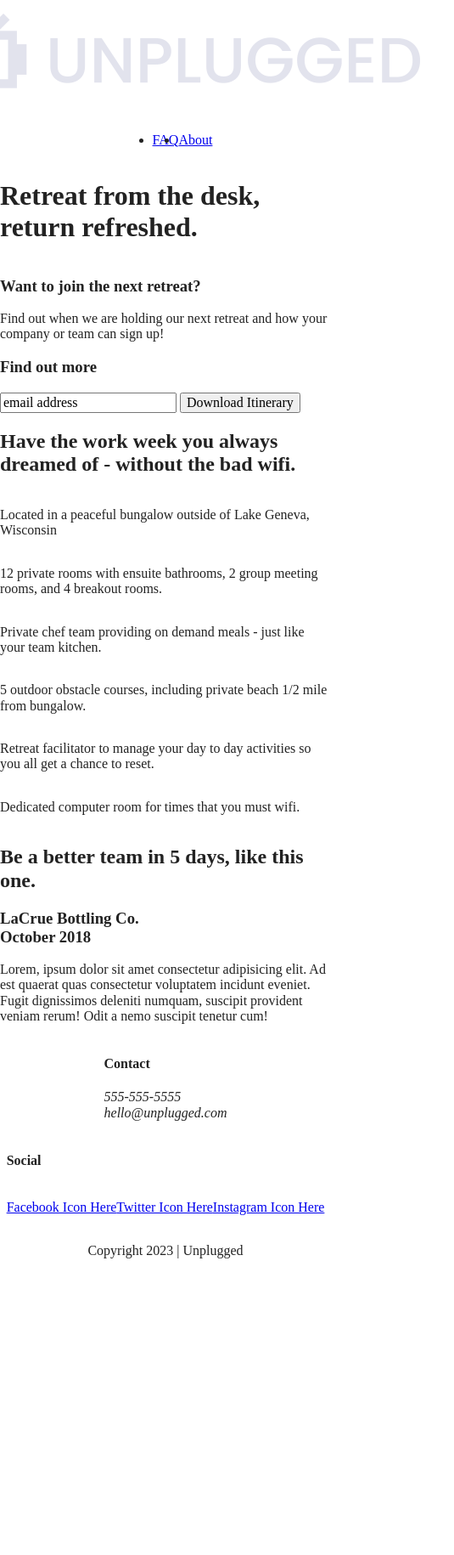
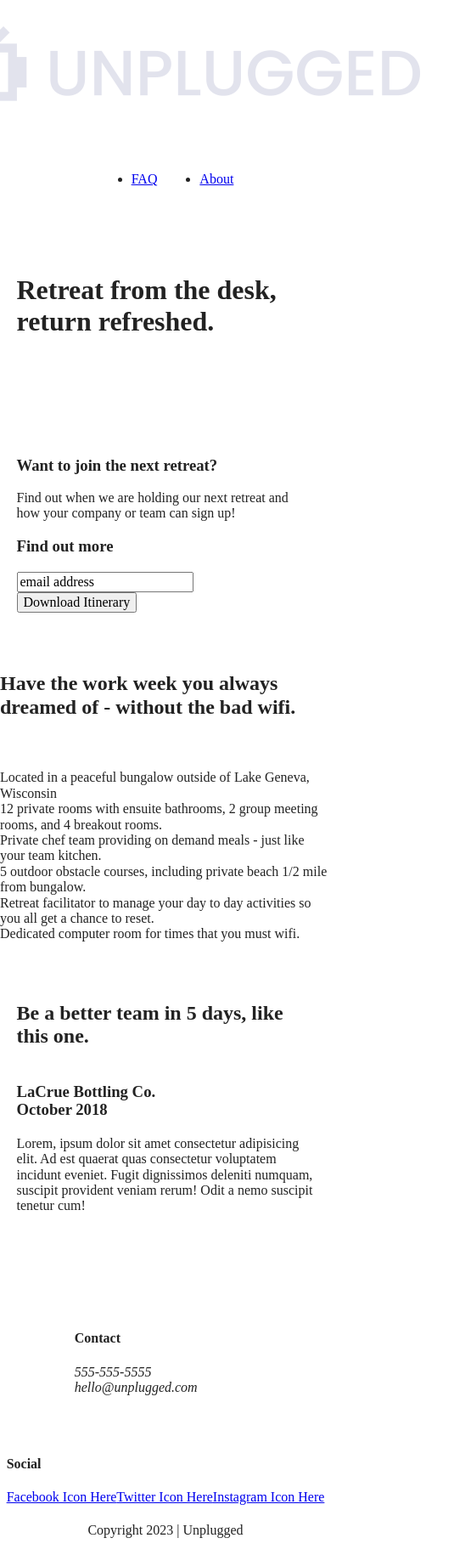
Before and after one commit to libet06/unplugged, a website built with Parcel: page index.html in a window 390 px wide. Shown: the whole page at 85% size, 535 px wide, since content can reach past the window. Before the commit the page ends 1497 px from the top, so only its background shows below. Built offline with nearby package versions, Linux system fonts and the light colour scheme.

Commit message:
Formatted mobile layout and small edit on html

```diff
--- a/css/main.css
+++ b/css/main.css
@@ -89,7 +89,14 @@ textarea {
 
 /* ------------- Base-Header - Footer Styles --------------- */
 
-   header,
+  .content-wrapper {
+    width: 90%;
+    margin: 50px 0;
+  }
+
+  /* ---------------------------- Base Header - Footer Styles ------------------ */
+
+  header,
    footer {
     display: flex;
     justify-content: center;
@@ -97,28 +104,58 @@ textarea {
     flex-flow: row wrap;
    }
 
+   header {
+    padding: 15px 0;
+   }
+
    header .content-wrapper {
     display: flex;
     justify-content: center;
     align-items: center;
     flex-flow: row wrap;
+    margin: 0;
    }
+
+   .header-divider {
+    width: 90%;
+    height: 1px;
+    margin: 10px 0 20px 0;
+  }
 
    header nav {
     display: flex;
     justify-content: space-around;
     align-items:center;
     flex-flow: row wrap;
+    width: 60%;
    }
 
    header nav ul {
     display: flex;
-    justify-content: center;
+    justify-content: space-around;
+    width: 100%;
+   }
+
+   footer {
+    flex-direction: column;
+   }
+
+   footer p {
+    margin: 0;
+   }
+
+   footer .content-wrapper {
+    width: 55%;
+    margin: 50px 0;
+   }
+
+   footer .contact {
+    margin-bottom: 50px;
    }
 
    footer .social-icons {
     display: flex;
-    justify-content: center;
+    justify-content: space-around;
     align-items:center;
    }
 
@@ -128,6 +165,10 @@ textarea {
     align-items:center;
    }
 
+   footer .copyright {
+    margin: 20px 0;
+   }
+
    /* ---------------------Mobile Styles - Homepage----------------- */
 
    /* Hero Area */
@@ -135,7 +176,7 @@ textarea {
    .hero-area {
     display: flex;
     justify-content: center;
-    align-items:center;
+    flex-flow: row wrap;
    }
 
    /* Aside */
@@ -152,7 +193,11 @@ textarea {
    .features {
     display: flex;
     justify-content: center;
-    align-items:center;
+    flex-flow: row wrap;
+   }
+
+   .features h2 {
+    margin-bottom: 60px;
    }
 
    .features .features-items {
@@ -162,12 +207,25 @@ textarea {
     flex-flow: row wrap;
    }
 
+   .features p {
+    margin: 0;
+   }
+
    /* Reviews */
 
    .reviews {
     display: flex;
     justify-content: center;
     flex-flow: row wrap;
+   }
+
+   .reviews h2 {
+    margin-bottom: 40px;
+   }
+
+   .reviews h3 {
+    width: 55%;
+    margin: 20px 0;
    }
 
 
@@ -189,6 +247,10 @@ textarea {
     flex-flow: row wrap;
   }
 
+  .contact-content p {
+    margin: 0;
+  }
+
   /* ========================================================================
     FAQ Page
     ========================================================================= */
@@ -201,12 +263,20 @@ textarea {
     }
 
     .faq .content-wrapper {
+    margin: 50px 0 0 0;
     display: flex;
     justify-content: center;
     align-items:center;
     flex-flow: row wrap;
     }
 
+    .faq h2 {
+      margin-bottom: 40px;
+    }
+
+    .faq-content {
+      margin-bottom: 50px;
+    }
 
 /* ==========================================================================
    Helper classes
--- a/index.html
+++ b/index.html
@@ -120,7 +120,7 @@
   <footer>
     <div class="content-wrapper">
       <div class="footer-content">
-        <div class="contact">
+        <div class="contact-content">
           <h4>Contact</h4>
           <address>
             <p>555-555-5555 <br>hello@unplugged.com</p>
```
